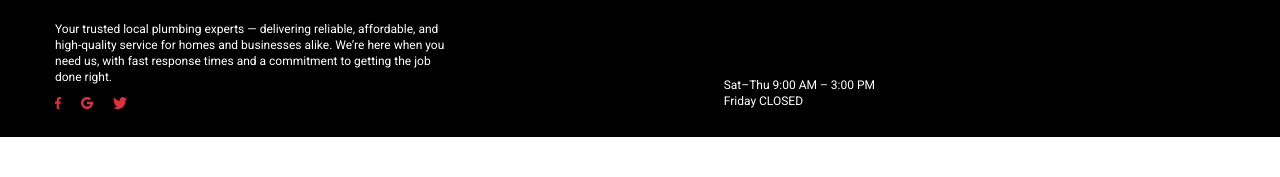
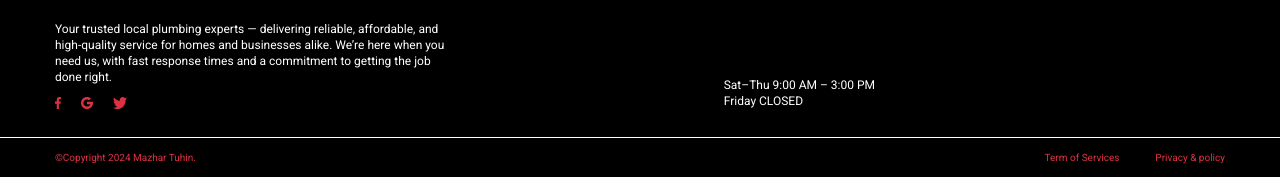
Before and after one commit to MazharTuhin/plumber-point, a website: page index.html in a window 1280 px wide. Shown: the part 4540-4717 px from the top of the page. Before the commit the page ends 4677 px from the top, so only its background shows below. Drawn offline with nearby package versions, Linux system fonts and the light colour scheme.

Commit message:
Correction in footer copyright

```diff
--- a/index.html
+++ b/index.html
@@ -447,7 +447,7 @@
 
     <!-- FOOTER SECTION -->
     <footer class="bg-black">
-        <div class="pt-8 pb-7">
+        <div class="pt-8 pb-7 border-b border-b-white">
             <div class="container">
                 <div class="flex -mx-7 flex-col md:flex-row flex-wrap text-white gap-y-10">
                     <div class="px-7 w-full xl:w-4/11">
@@ -565,6 +565,19 @@
                 </div>
             </div>
         </div>
+        <div class="py-3">
+            <div class="container">
+                <div class="flex items-center justify-between">
+                    <div class="text-primary text-[10px]">
+                        <span>©Copyright 2024 Mazhar Tuhin.</span>
+                    </div>
+                    <div class="flex items-center gap-9 text-[10px] text-primary">
+                        <p><a href="#">Term of Services</a></p>
+                        <p><a href="#">Privacy & policy</a></p>
+                    </div>
+                </div>
+            </div>
+        </div>
     </footer>
 
     <!-- JS -->
```
Also changed, not shown: src/output.css.
